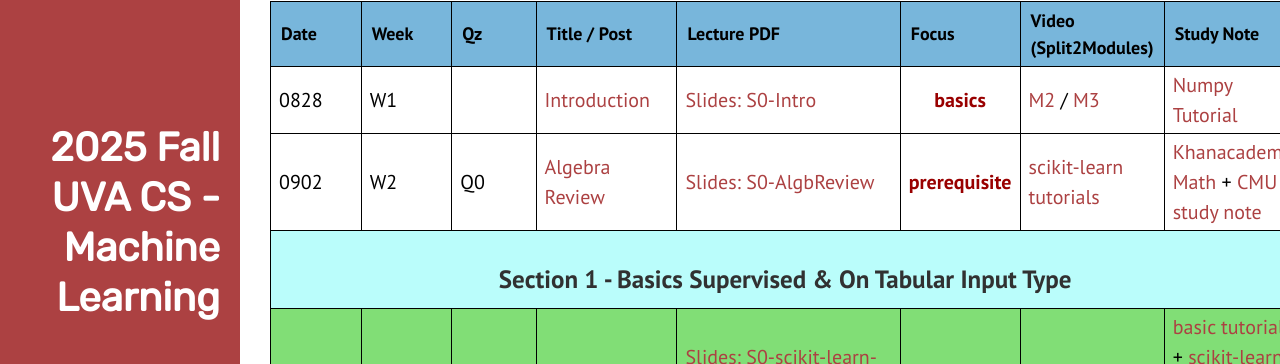
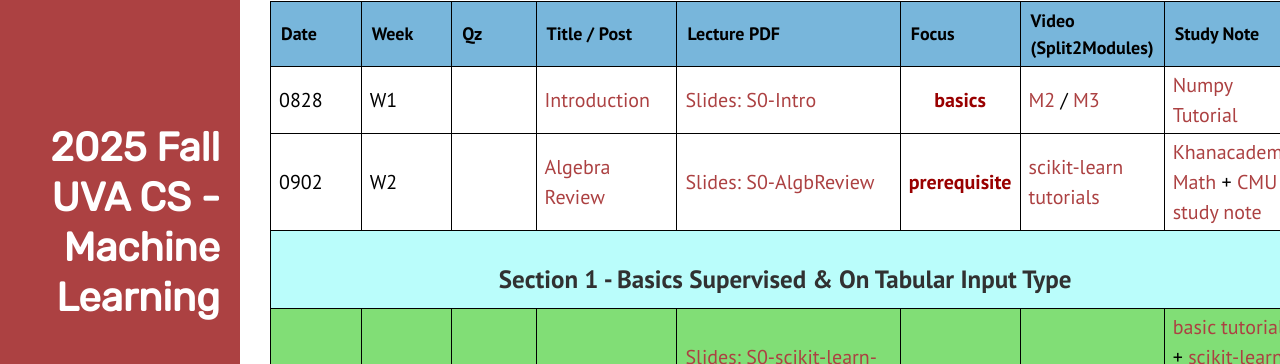
Before and after one commit to qiyanjun/2025Fall-UVA-CS-MachineLearningDeep, a Jekyll site: the page built from index.html, in a window 1280 px wide and 900 px high, scrolled down 780 px. Shown: the part 91-455 px from the top of the window. Built offline with Jekyll 4.4.1, drawn with Linux system fonts in a browser that asks for light colours.

Commit message:
Update index.html

```diff
--- a/index.html
+++ b/index.html
@@ -63,7 +63,7 @@ desc: 'Website for 2025 Fall -UVA-CS Machine Learning: Machine learning Foundati
 {% assign dweeks = "|W1|W2|W2|W3|W3|W4|W4|W5|W5|W6|W6|W7|W7|W8|W9|W9|W10|W10|W11|W12|W12|W13|W13|W14 | W15| W15| W16 " | split: "|" %}
 
 
-{% assign Qdates = "||Q0|Q1||Q2||Q3||Q4||Q5||Q6|Q7|| Q8||Q9| Q10||Q11||Q12|||Q-makeup| Final " | split: "|" %}
+{% assign Qdates = "|||Q1||Q2||Q3||Q4||Q5||Q6|Q7|| Q8||Q9| Q10||Q11||Q12|||Q-makeup| Final " | split: "|" %}
 
 {% for post in sorted %}
 
```
